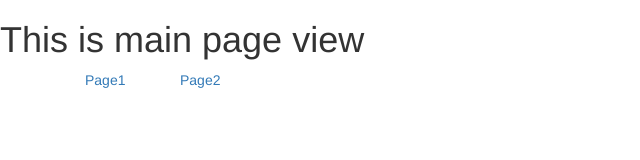
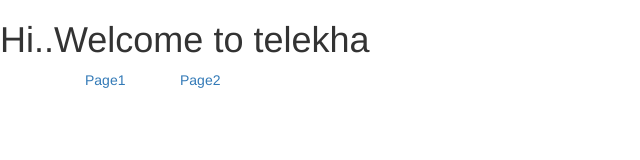
Before and after one commit to ravitheja-telekha/ravitheja-telekha.github.io, a plain HTML site: page index.html in a window 1280 px wide. Shown: the whole page, without its empty margins (0-640 px from the left). Drawn offline with nearby package versions, Linux system fonts and the light colour scheme.

Commit message:
Update index.html

```diff
--- a/index.html
+++ b/index.html
@@ -6,7 +6,7 @@
 <script src="https://maxcdn.bootstrapcdn.com/bootstrap/3.3.7/js/bootstrap.min.js"></script>
 </head>
 <body>
-  <h1>This is main page view</h1>
+  <h1>Hi..Welcome to telekha</h1>
   <div class="container">
     <div class="col-md-1"><a href="hi.html">Page1</a></div>
     <div class="col-md-1"><a href="hello.html">Page2</a></div>
```
